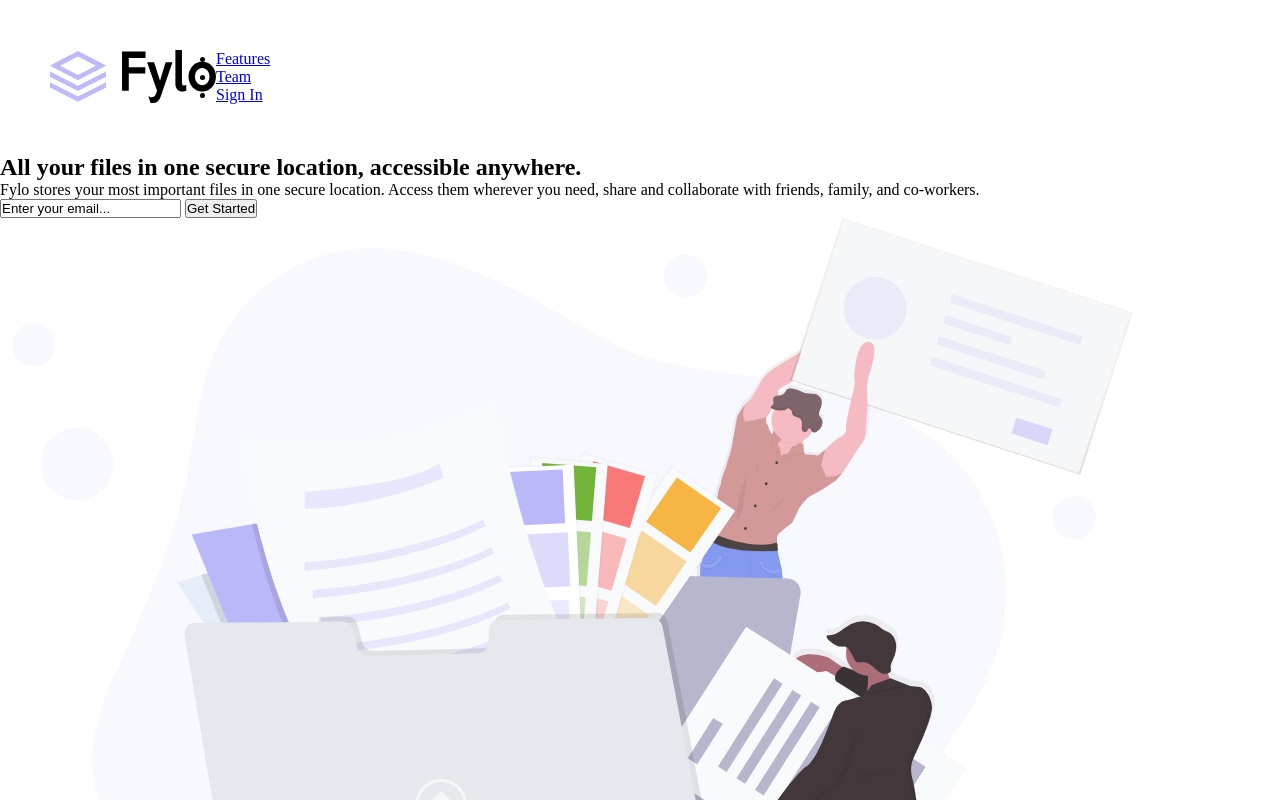
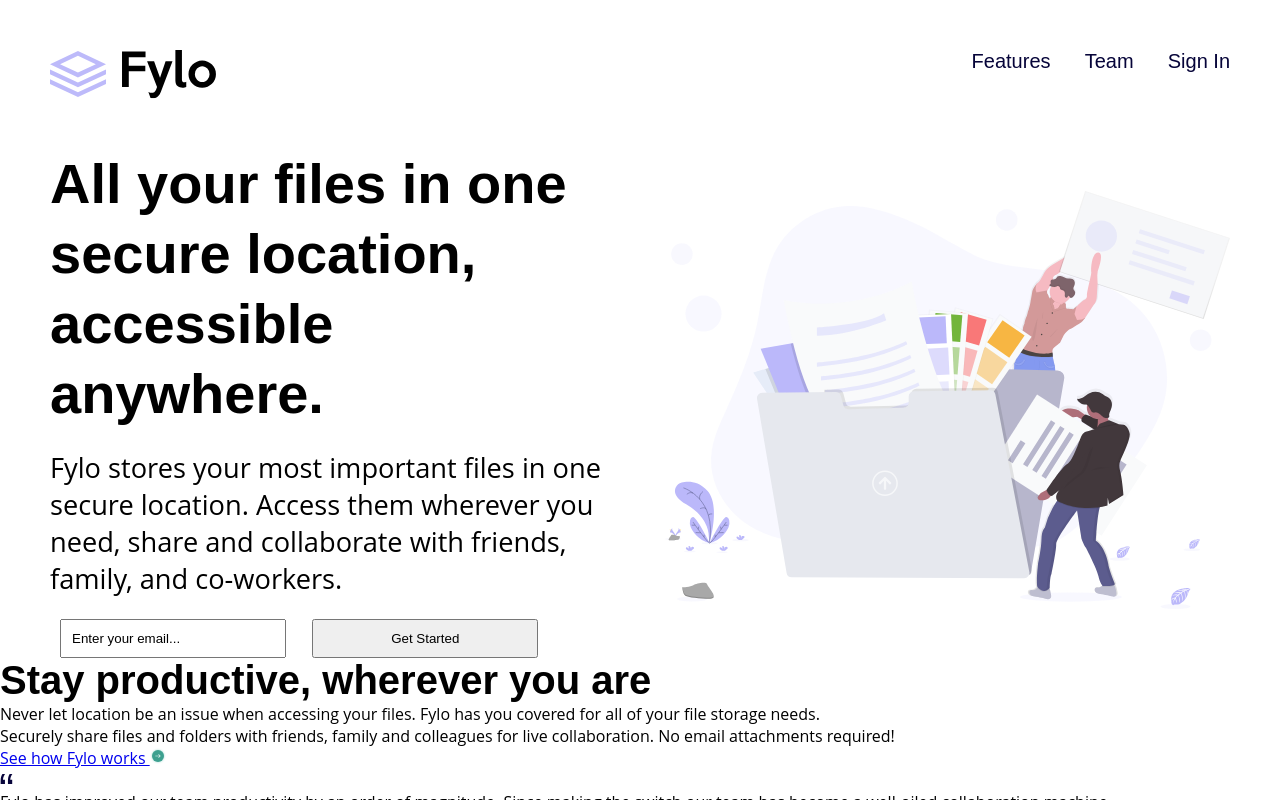
Before and after one commit to Lordgebrio/Pagina-de-aterrizaje-de-Fylo-con-dise-o-de-dos-columnas, a plain HTML site: page index.html in a window 1280 px wide. Shown: the top 800 px of the page. Drawn offline with Linux system fonts and the light colour scheme.

Commit message:
centrado del main

```diff
--- a/css/style.css
+++ b/css/style.css
@@ -26,8 +26,85 @@
   box-sizing: border-box;
 }
 
+body{
+  font-family: "Open Sans", sans-serif;
+}
+
 /* Estilos de Header */
 .header {
   padding: 3.125rem;
   display: flex;
+  justify-content: space-between;
 }
+
+.nav__list {
+  list-style: none;
+}
+
+.nav__list li {
+  display: inline-block;
+  margin-left: 1.875rem;
+}
+
+.nav__list li a {
+  text-decoration: none;
+  font-size: 1.25rem;
+  font-weight: 400;
+  font-family: "Raleway", sans-serif;
+  color: var(--Azul-muy-oscuro);
+}
+
+.nav__list li  a:hover {
+  color: var(--Azul-brillante);
+  text-decoration: underline;
+  transition: .5s;
+}
+
+h2{
+  font-size: 2.5rem;
+  font-family: "Raleway", sans-serif;
+  font-weight: 700;
+}
+
+.initial {
+  font-size: 1.5rem;
+  display: flex;
+  width: 100%;
+  height: auto;
+  padding: 0 50px;
+  align-items: center;
+}
+
+.initial .initial__text{
+  width: 50%;
+  display: inline-block;
+  /* flex-direction: column;
+  justify-content: center; */
+  margin-right: 50px;
+}
+
+.initial .initial__text h2{
+  font-size: 3.5rem;
+  line-height: 70px;
+  margin-bottom: 20px;
+}
+
+.initial .initial__text p{
+  font-size: 1.7rem;
+  margin-bottom: 20px;
+}
+
+.initial .initial__text input, button {
+  width: 40%;
+  margin: 0 10px;
+  display: inline-block;
+  padding: 10px;
+}
+
+.initial .initial__img{
+  width: 50%;
+}
+
+.initial .initial__img img{
+  width: 100%;
+}
```
